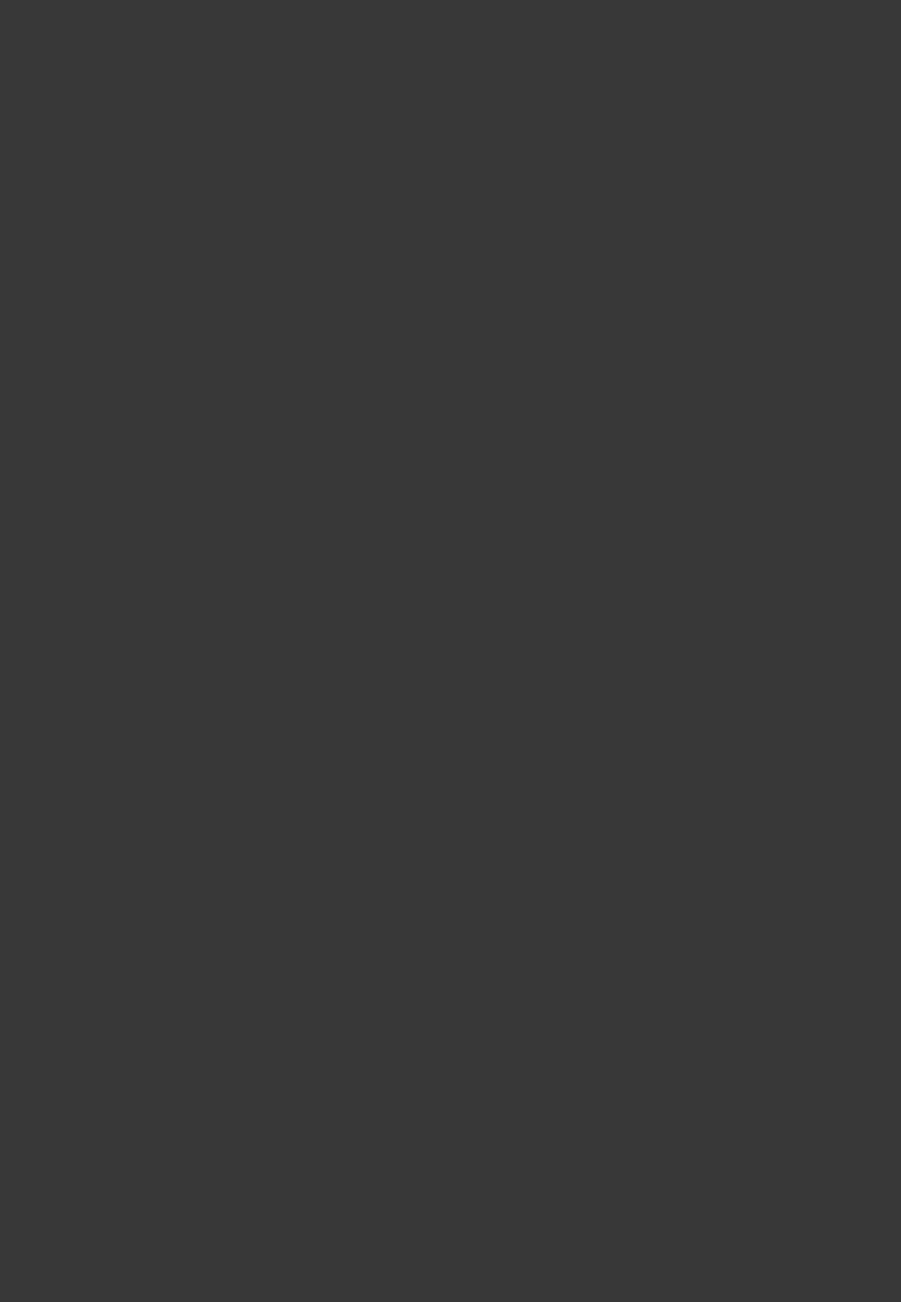
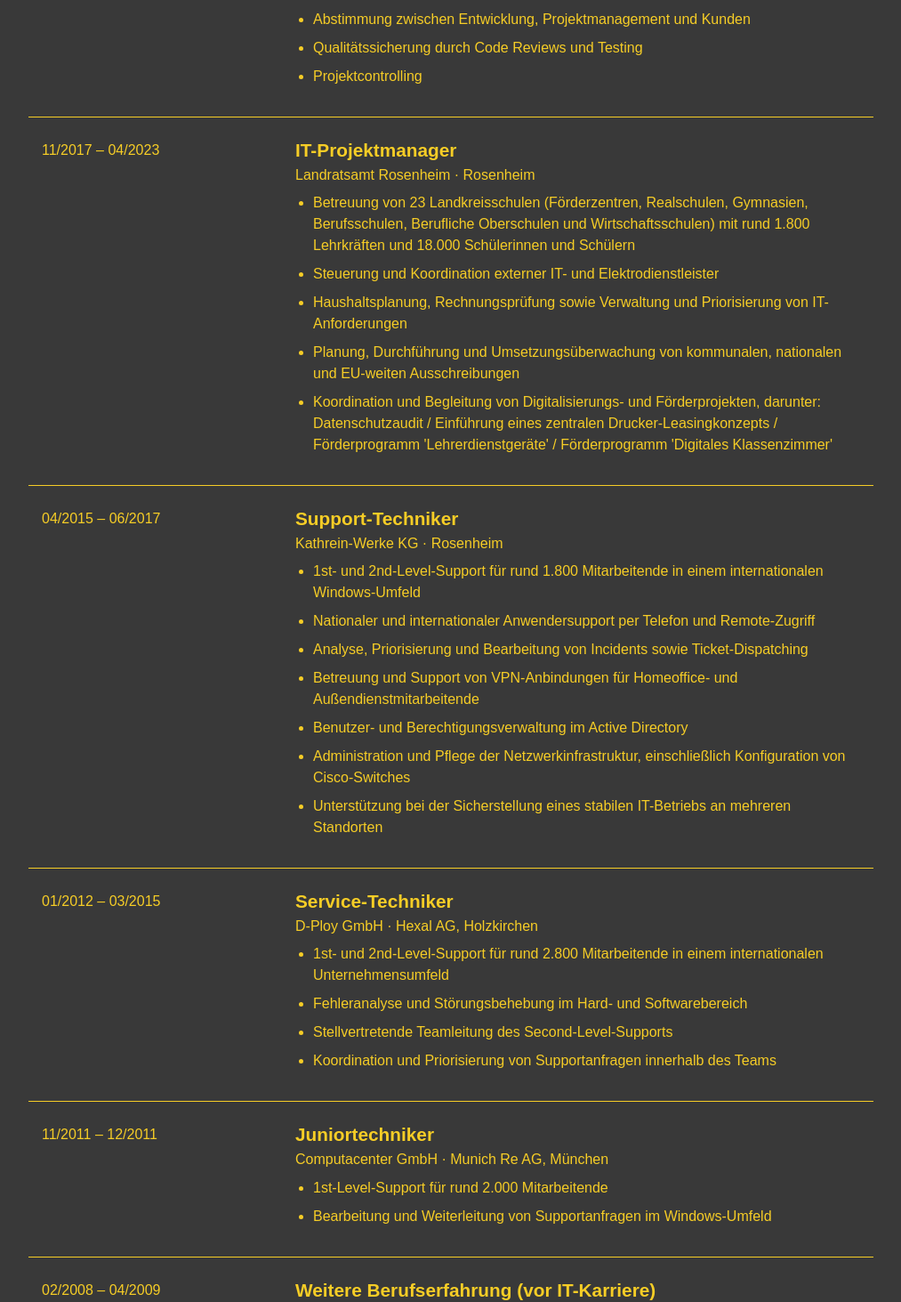
Before and after one commit to Paraldos/Portfolio, a Vue app: page / in a window 1280 px wide. Shown: the part 447-1910 px from the top of the page at 89% size, without its empty margins (133-1146 px from the left). Before the commit the page ends 800 px from the top, so only its background shows below. Built offline with nearby package versions, Linux system fonts and the light colour scheme; a web font is replaced by a local one.

Commit message:
basic setup for vitae

```diff
--- a/src/App.vue
+++ b/src/App.vue
@@ -1,7 +1,9 @@
 <script setup lang="ts">
 import Header from "./components/header/Header.vue";
+import Vitae from "./components/vitae/Vitae.vue";
 </script>
 
 <template>
   <Header>Hello World</Header>
+  <Vitae></Vitae>
 </template>
--- /dev/null
+++ b/src/components/vitae/Vitae.css
@@ -0,0 +1,86 @@
+#vitae {
+  width: 100%;
+  max-width: 1000px;
+  margin: 0 auto;
+  padding: 40px 25px;
+}
+
+#vitae h1 {
+  margin-bottom: 30px;
+}
+
+#vitae table {
+  width: 100%;
+  border-collapse: collapse;
+}
+
+#vitae td {
+  padding: 25px 15px;
+  border-bottom: 1px solid var(--color-primary);
+  vertical-align: top;
+}
+
+#vitae .date {
+  width: 30%;
+  white-space: nowrap;
+  font-weight: 300;
+  color: var(--color-primary);
+}
+
+#vitae .details h2 {
+  font-size: 1.3rem;
+  margin-bottom: 5px;
+}
+
+#vitae .details h3 {
+  font-size: 1rem;
+  font-weight: 400;
+  margin-bottom: 10px;
+}
+
+#vitae .details p {
+  line-height: 1.6;
+}
+
+/* Mobile */
+
+@media (max-width: 768px) {
+  #vitae td {
+    display: block;
+    width: 100%;
+    padding: 10px 0;
+    border: none;
+  }
+
+  #vitae tr {
+    display: block;
+    padding: 20px 0;
+    border-bottom: 1px solid var(--color-primary);
+  }
+}
+
+.details h2 {
+  font-size: 1.3rem;
+  margin-bottom: 5px;
+}
+
+.details h3 {
+  font-size: 1rem;
+  font-weight: 400;
+  color: var(--color-primary);
+  margin-bottom: 15px;
+}
+
+.details ul {
+  padding-left: 20px;
+  margin: 0;
+}
+
+.details li {
+  margin-bottom: 8px;
+  line-height: 1.5;
+}
+
+.details li::marker {
+  color: var(--color-primary);
+}
--- /dev/null
+++ b/src/components/vitae/Vitae.vue
@@ -0,0 +1,122 @@
+<script setup lang="ts">
+const experience = [
+  {
+    from: "04/2023",
+    to: "07/2026",
+    position: "Frontend-Entwickler und Projektmanager",
+    company: "TechDivision gGmbH",
+    location: "Kolbermoor",
+    descriptions: [
+      "Technologien: HTML, CSS, JavaScript, TypeScript, AEM, Edge Delivery Services (EDS), NEOS CMS, Git, Jira",
+      "Webentwicklung im CMS-Umfeld (AEM, EDS, NEOS)",
+      "Entwicklung und Wartung von Komponenten für mehrere Kundenprojekte",
+      "Mitarbeit an Enterprise-CMS-Lösungen",
+      "Technische Konzeption und Umsetzung von Kundenanforderungen",
+      "Abstimmung zwischen Entwicklung, Projektmanagement und Kunden",
+      "Qualitätssicherung durch Code Reviews und Testing",
+      "Projektcontrolling",
+    ],
+  },
+  {
+    from: "11/2017",
+    to: "04/2023",
+    position: "IT-Projektmanager",
+    company: "Landratsamt Rosenheim",
+    location: "Rosenheim",
+    descriptions: [
+      "Betreuung von 23 Landkreisschulen (Förderzentren, Realschulen, Gymnasien, Berufsschulen, Berufliche Oberschulen und Wirtschaftsschulen) mit rund 1.800 Lehrkräften und 18.000 Schülerinnen und Schülern",
+      "Steuerung und Koordination externer IT- und Elektrodienstleister",
+      "Haushaltsplanung, Rechnungsprüfung sowie Verwaltung und Priorisierung von IT-Anforderungen",
+      "Planung, Durchführung und Umsetzungsüberwachung von kommunalen, nationalen und EU-weiten Ausschreibungen",
+      "Koordination und Begleitung von Digitalisierungs- und Förderprojekten, darunter: Datenschutzaudit / Einführung eines zentralen Drucker-Leasingkonzepts / Förderprogramm 'Lehrerdienstgeräte' / Förderprogramm 'Digitales Klassenzimmer'",
+    ],
+  },
+
+  {
+    from: "04/2015",
+    to: "06/2017",
+    position: "Support-Techniker",
+    company: "Kathrein-Werke KG",
+    location: "Rosenheim",
+    descriptions: [
+      "1st- und 2nd-Level-Support für rund 1.800 Mitarbeitende in einem internationalen Windows-Umfeld",
+      "Nationaler und internationaler Anwendersupport per Telefon und Remote-Zugriff",
+      "Analyse, Priorisierung und Bearbeitung von Incidents sowie Ticket-Dispatching",
+      "Betreuung und Support von VPN-Anbindungen für Homeoffice- und Außendienstmitarbeitende",
+      "Benutzer- und Berechtigungsverwaltung im Active Directory",
+      "Administration und Pflege der Netzwerkinfrastruktur, einschließlich Konfiguration von Cisco-Switches",
+      "Unterstützung bei der Sicherstellung eines stabilen IT-Betriebs an mehreren Standorten",
+    ],
+  },
+  {
+    from: "01/2012",
+    to: "03/2015",
+    position: "Service-Techniker",
+    company: "D-Ploy GmbH",
+    location: "Hexal AG, Holzkirchen",
+    descriptions: [
+      "1st- und 2nd-Level-Support für rund 2.800 Mitarbeitende in einem internationalen Unternehmensumfeld",
+      "Fehleranalyse und Störungsbehebung im Hard- und Softwarebereich",
+      "Stellvertretende Teamleitung des Second-Level-Supports",
+      "Koordination und Priorisierung von Supportanfragen innerhalb des Teams",
+    ],
+  },
+  {
+    from: "11/2011",
+    to: "12/2011",
+    position: "Juniortechniker",
+    company: "Computacenter GmbH",
+    location: "Munich Re AG, München",
+    descriptions: [
+      "1st-Level-Support für rund 2.000 Mitarbeitende",
+      "Bearbeitung und Weiterleitung von Supportanfragen im Windows-Umfeld",
+    ],
+  },
+  {
+    from: "02/2008",
+    to: "04/2009",
+    position: "Weitere Berufserfahrung (vor IT-Karriere)",
+    company: "",
+    location: "",
+    descriptions: [
+      "Versicherungskaufmann, Allianz AG, Rosenheim",
+      "Registratur-Hilfstätigkeit, Steuerstelle Gemeinde Inzell",
+      "Lagerist, Dr. Johannes Heidenhain GmbH, Traunreut",
+    ],
+  },
+];
+</script>
+
+<template>
+  <section id="vitae">
+    <h1>Experience</h1>
+
+    <table>
+      <tbody>
+        <tr v-for="job in experience" :key="job.from">
+          <td class="date">{{ job.from }} – {{ job.to }}</td>
+
+          <td class="details">
+            <h2>{{ job.position }}</h2>
+
+            <h3 v-if="job.company || job.location">
+              <span v-if="job.company">{{ job.company }}</span>
+              <span v-if="job.company && job.location"> · </span>
+              <span v-if="job.location">{{ job.location }}</span>
+            </h3>
+
+            <ul>
+              <li v-for="description in job.descriptions" :key="description">
+                {{ description }}
+              </li>
+            </ul>
+          </td>
+        </tr>
+      </tbody>
+    </table>
+  </section>
+</template>
+
+<style scoped>
+@import "./Vitae.css";
+</style>
```
